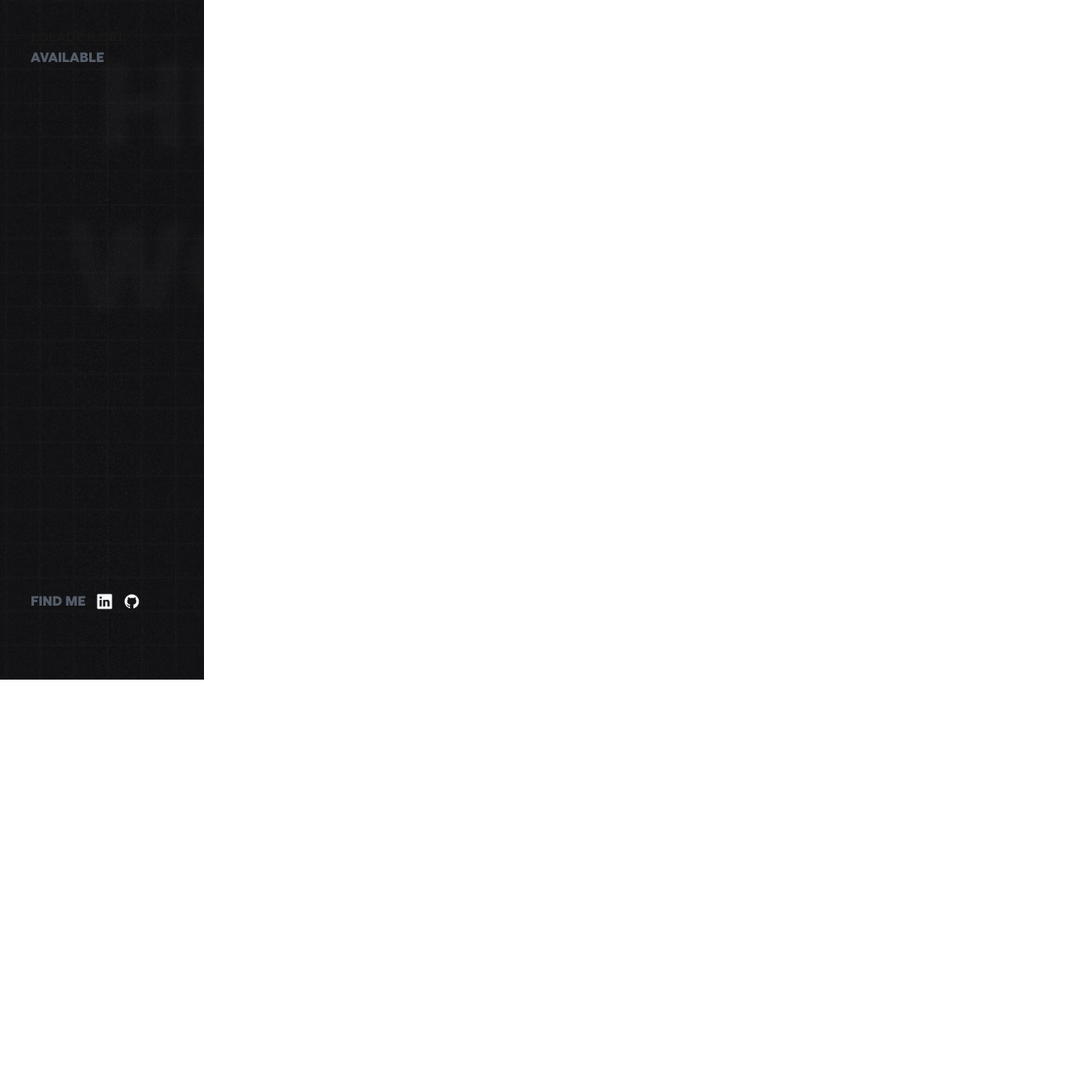
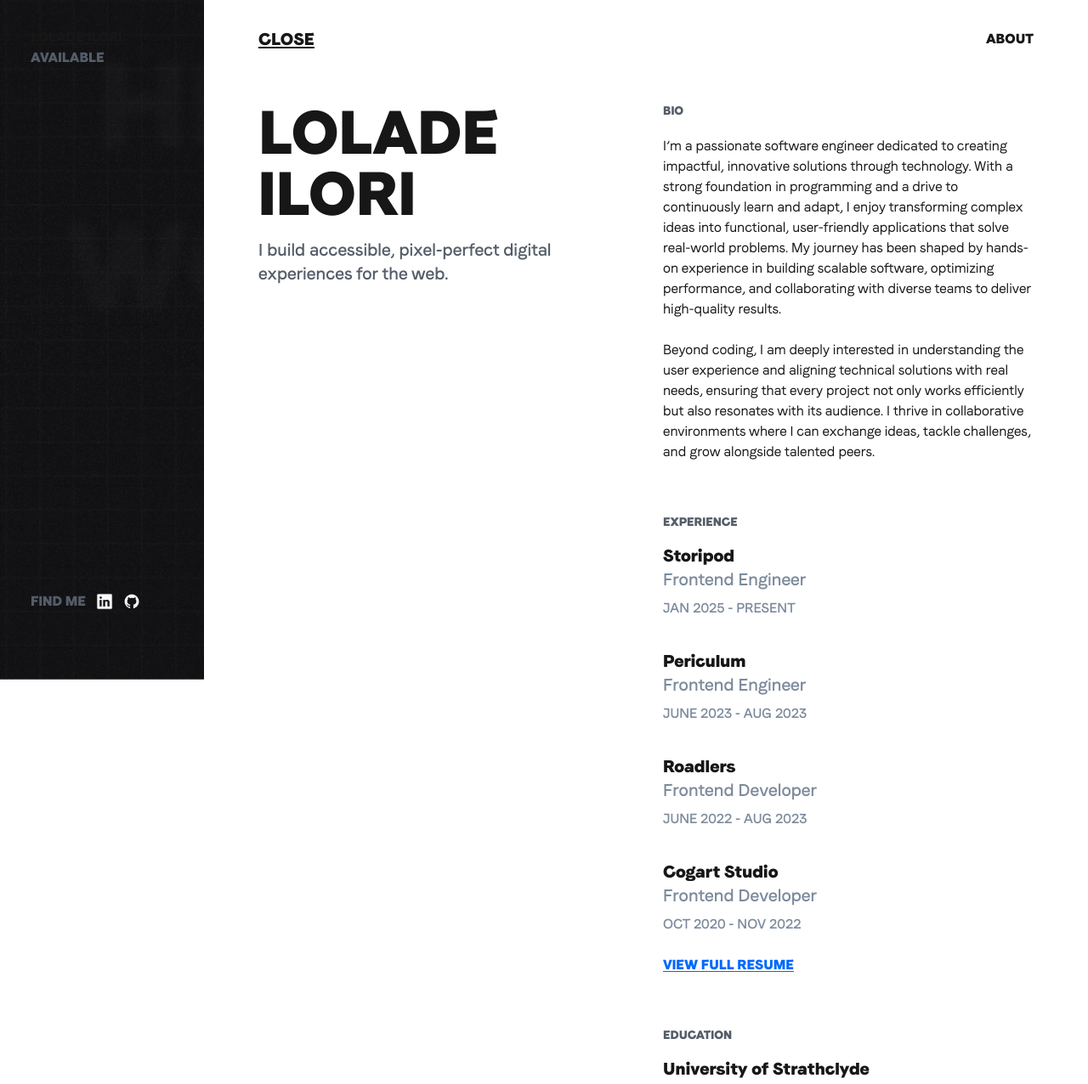
Before and after one commit to lolade-ilori/portfolio, a Next.js app: page /about in a window 1280 px wide. Shown: the top 1276 px of the page at 85% size. Before the commit the page ends 800 px from the top, so only its background shows below. Built offline with nearby package versions, Linux system fonts and the light colour scheme.

Commit message:
added all necessary pages, finetuning next, and adding data

```diff
--- a/app/(home)/template.tsx
+++ b/app/(home)/template.tsx
@@ -8,7 +8,7 @@ export default function Template({ children }: { children: React.ReactNode }) {
     <motion.div
       initial={{ opacity: 0 }}
       animate={{ opacity: 1 }}
-      transition={{ ease: "easeInOut", duration: 0.75 }}
+      transition={{ ease: "easeInOut", duration: 0.55 }}
     >
       {children}
     </motion.div>
--- a/app/(personal)/AboutHeader.tsx
+++ b/app/(personal)/AboutHeader.tsx
@@ -1,7 +1,7 @@
 import Link from "next/link";
 import React from "react";
 
-const AboutHeader = () => {
+const AboutHeader = ({ pathname }: { pathname: string }) => {
   return (
     <header className="">
       <div className="flex justify-between items-center">
@@ -12,7 +12,9 @@ const AboutHeader = () => {
           close
         </Link>
 
-        <h3 className="uppercase text-md font-faro-local">contact</h3>
+        <h3 className="uppercase text-md font-faro-local">
+          {pathname === "/about" ? "about" : "contact"}
+        </h3>
       </div>
     </header>
   );
--- /dev/null
+++ b/app/(personal)/ExtraInfoBox.tsx
@@ -0,0 +1,21 @@
+import React from "react";
+
+type Props = {
+  title: string;
+  date: string;
+  institution: string;
+};
+
+const ExtraInfoBox = ({ title, date, institution }: Props) => {
+  return (
+    <div className="flex flex-col mt-4">
+      <h3 className="font-faro-local text-xl">{institution}</h3>
+
+      <p className="text-[#7C8A9C] font-faro-semibold text-xl">{title}</p>
+
+      <p className="text-[#7C8A9C] font-faro-semibold mt-2 uppercase">{date}</p>
+    </div>
+  );
+};
+
+export default ExtraInfoBox;
--- a/app/(personal)/Sidebar.tsx
+++ b/app/(personal)/Sidebar.tsx
@@ -7,7 +7,7 @@ import github from "../assets/img/ri_github-fill.png";
 
 const Sidebar = () => {
   return (
-    <nav className="fixed z-10 inset-0 min-h-screen w-60">
+    <nav className="fixed z-11 left-0 top-0 min-h-screen w-60">
       <div>
         <Image
           src={bg}
@@ -16,14 +16,14 @@ const Sidebar = () => {
           className="object-cover object-left"
         />
 
-        <div className="fixed inset-0 z-20 py-8 px-9 font-faro-local uppercase">
+        <div className="fixed left-0 top-0 z-20 py-8 px-9 font-faro-local uppercase">
           <Link href={"/"} className="underline underline-offset-2">
             lolade ilori.
           </Link>
           <h3 className="text-[#545D69]">available</h3>
         </div>
 
-        <div className="fixed left-0 bottom-0 z-20 font-faro-local  pb-20 px-9">
+        <div className="fixed left-0 bottom-0 z-20 font-faro-local pb-20 px-9">
           <div className="flex items-center gap-3">
             <h2 className="uppercase text-md text-[#545D69] ">find me</h2>
 
--- a/app/(personal)/about/page.tsx
+++ b/app/(personal)/about/page.tsx
@@ -1,7 +1,143 @@
+"use client";
 import React from "react";
+import AboutHeader from "../AboutHeader";
+import { usePathname } from "next/navigation";
+import Link from "next/link";
+import ExtraInfoBox from "../ExtraInfoBox";
+import Image from "next/image";
+import copyright from "../../assets/img/ic_sharp-copyright.png";
 
 const AboutPage = () => {
-  return <>About Page</>;
+  const pathname = usePathname();
+
+  return (
+    <div className=" h-screen w-[calc(100vw_-_240px)] ml-60 py-8 px-16">
+      <AboutHeader pathname={pathname} />
+
+      <section className="grid gap-10 grid-cols-8 min-h-full mt-15">
+        {/* LEFT */}
+        <div className="col-span-4 pr-15">
+          <div>
+            <h1 className="text-7xl font-faro-local uppercase">
+              lolade <br /> ilori{" "}
+            </h1>
+            <p className="mt-4 text-[#545D69] text-xl font-faro-semibold">
+              I build accessible, pixel-perfect digital experiences for the web.
+            </p>
+          </div>
+        </div>
+
+        {/* RIGHT */}
+        <div className="col-span-4">
+          <h4 className="text-[#545D69] text-sm uppercase font-faro-local">
+            bio
+          </h4>
+
+          {/* bio content */}
+          <section className="text-md font-faro-regular flex flex-col gap-6 mt-5">
+            <p>
+              I’m a passionate software engineer dedicated to creating
+              impactful, innovative solutions through technology. With a strong
+              foundation in programming and a drive to continuously learn and
+              adapt, I enjoy transforming complex ideas into functional,
+              user-friendly applications that solve real-world problems. My
+              journey has been shaped by hands-on experience in building
+              scalable software, optimizing performance, and collaborating with
+              diverse teams to deliver high-quality results.
+            </p>
+
+            <p>
+              Beyond coding, I am deeply interested in understanding the user
+              experience and aligning technical solutions with real needs,
+              ensuring that every project not only works efficiently but also
+              resonates with its audience. I thrive in collaborative
+              environments where I can exchange ideas, tackle challenges, and
+              grow alongside talented peers.
+            </p>
+          </section>
+
+          {/* experience section */}
+          <section className="mt-15">
+            <h4 className="text-[#545D69] text-sm uppercase font-faro-local">
+              experience
+            </h4>
+
+            <div className="flex flex-col gap-5 mb-6">
+              <ExtraInfoBox
+                institution="Storipod"
+                title="Frontend Engineer"
+                date="jan 2025 - present"
+              />
+              <ExtraInfoBox
+                institution="Periculum"
+                title="Frontend Engineer"
+                date="june 2023 - aug 2023"
+              />
+              <ExtraInfoBox
+                institution="Roadlers"
+                title="Frontend Developer"
+                date=" june 2022 - aug 2023"
+              />
+              <ExtraInfoBox
+                institution="Cogart Studio"
+                title="Frontend Developer"
+                date="oct 2020 - nov 2022"
+              />
+            </div>
+
+            <Link
+              href=""
+              className="uppercase underline underline-offset-2 text-[#0069FB] font-faro-local"
+            >
+              view full resume
+            </Link>
+          </section>
+
+          {/* education section */}
+          <section className="mt-15">
+            <h4 className="text-[#545D69] text-sm uppercase font-faro-local">
+              education
+            </h4>
+
+            <div className="flex flex-col gap-5 mb-3">
+              <ExtraInfoBox
+                institution="University of Strathclyde"
+                title="MSc Advanced Software Engineering"
+                date="sep 2023 - sep 2024"
+              />
+
+              <ExtraInfoBox
+                institution="Obafemi Awolowo University"
+                title="BSc Engineering Physics"
+                date="july 2016 - jan 2020"
+              />
+            </div>
+          </section>
+        </div>
+      </section>
+
+      <section className="grid grid-cols-8 gap-10 py-20">
+        <div className="col-span-4">
+          <h1 className="flex items-center gap-4 text-9xl font-faro-local">
+            <span>
+              <Image src={copyright} alt="copyright" />
+            </span>{" "}
+            2025
+          </h1>
+        </div>
+
+        <div className="uppercase underline underline-offset-2 text-md flex gap-5 items-center w-full font-faro-regular col-span-4">
+          <Link href={""}>linkedin</Link>
+
+          <Link href={""}>github</Link>
+
+          <Link href={""}>read.cv</Link>
+        </div>
+      </section>
+
+      <section></section>
+    </div>
+  );
 };
 
 export default AboutPage;
--- a/app/(personal)/contact/page.tsx
+++ b/app/(personal)/contact/page.tsx
@@ -1,11 +1,15 @@
+"use client";
 import React from "react";
 import AboutHeader from "../AboutHeader";
 import Link from "next/link";
+import { usePathname } from "next/navigation";
 
 const ContactPage = () => {
+  const pathname = usePathname();
+
   return (
     <div className=" h-screen w-[calc(100vw_-_240px)] ml-60 py-8 px-16">
-      <AboutHeader />
+      <AboutHeader pathname={pathname} />
       <section className="flex justify-center items-center h-full">
         <div className="flex flex-col gap-10 justify-center items-center">
           <h3 className="text-[#545D69] text-5xl font-faro-semibold ">
--- a/app/(personal)/layout.tsx
+++ b/app/(personal)/layout.tsx
@@ -25,7 +25,7 @@ export default function PersonalLayout({
         className={` ${FaroRegular.variable} ${FaroBold.variable} ${FaroLight.variable} ${FaroSemiBold.variable} min-h-screen relative antialiased bg-fill bg-[url('./assets/img/bg-grid.png')] bg-fixed bg-no-repeat bg-blend-overlay flex`}
       >
         <Sidebar />
-        <main>{children}</main>
+        <main className="relative z-10">{children}</main>
       </body>
     </html>
   );
--- a/app/(personal)/template.tsx
+++ b/app/(personal)/template.tsx
@@ -8,7 +8,7 @@ export default function Template({ children }: { children: React.ReactNode }) {
     <motion.div
       initial={{ opacity: 0 }}
       animate={{ opacity: 1 }}
-      transition={{ ease: "easeInOut", duration: 0.75 }}
+      transition={{ ease: "easeInOut", duration: 0.55 }}
     >
       {children}
     </motion.div>
```
